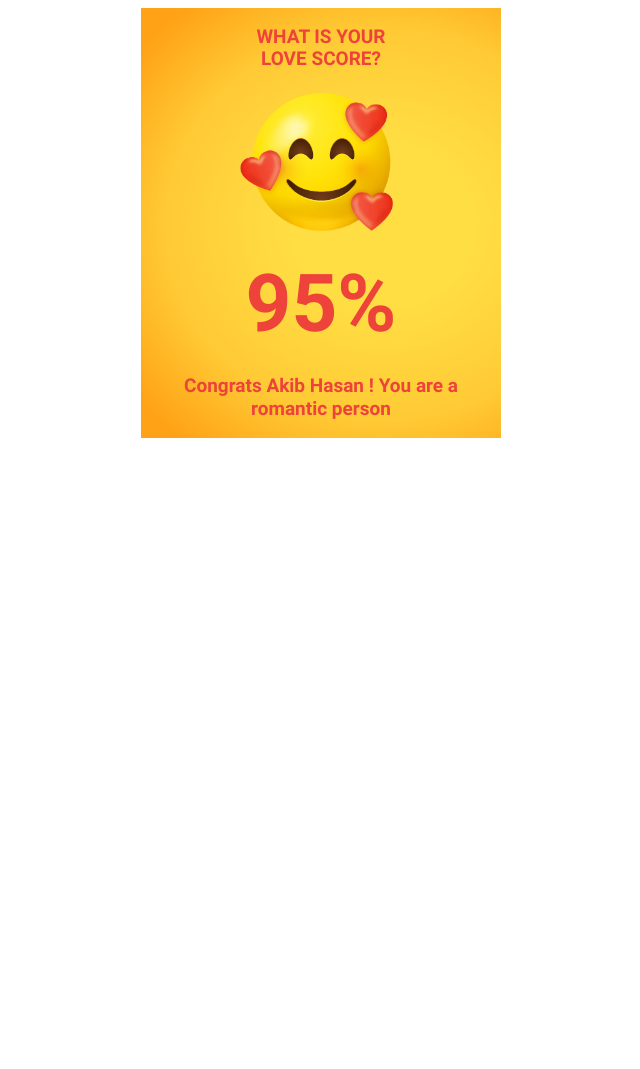
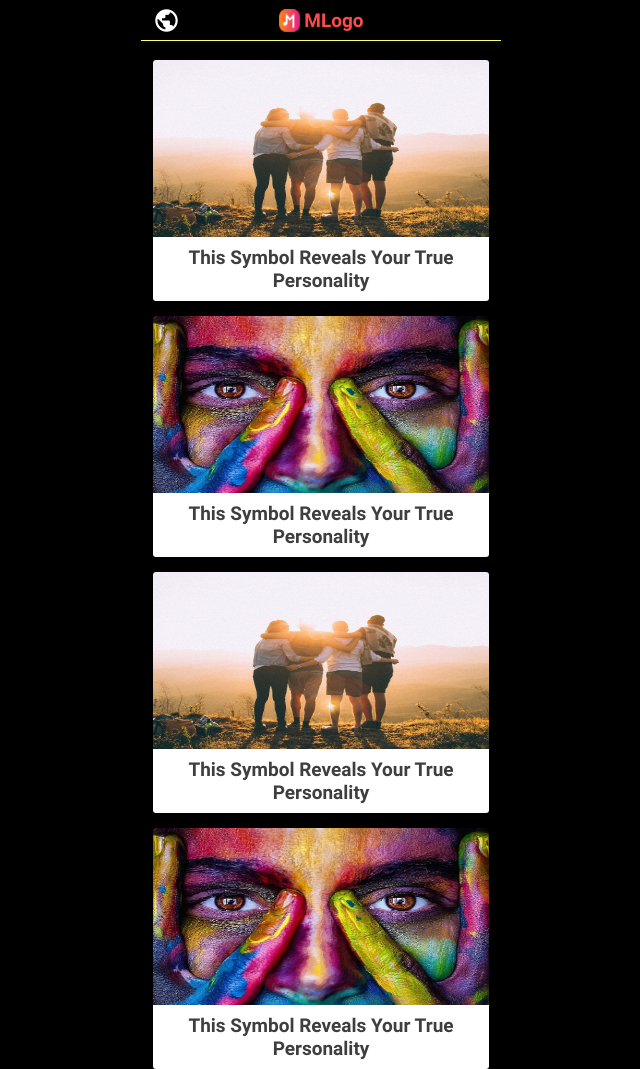
Before and after one commit to sazzad024/fb-app1, a plain HTML site: page index.html in a window 1280 px wide. Shown: the whole page, without its empty margins (319-959 px from the left). Before the commit the page ends 800 px from the top, so only its background shows below. Drawn offline with Linux system fonts and the light colour scheme.

Commit message:
facebook app interface

```diff
--- a/css/mystyle.css
+++ b/css/mystyle.css
@@ -16,7 +16,9 @@
     box-sizing: border-box;
 }
 body{
-    background-color: #FFFFFF;
+    background-color: #000000;
+    margin: 0;
+    padding: 0;
 }
 p{
     margin: 0;
@@ -27,6 +29,9 @@ p{
     display: flex;
     justify-content: center;
     align-items: center;
+}
+.basic-width{
+    width: 360px;
 }
 .main-box{
     width: 360px;
@@ -48,11 +53,15 @@ p{
     flex: 0 0 100%;
     text-align: center;
 }
+.emoji{
+    flex: 0 0 100%;
+    display: flex;
+    justify-content: center;
+}
 .emoji img{
     width: 153px;
     height: auto;
-    flex: 0 0 100%;
-    margin-right: 9px;
+    padding-right: 5px;
 }
 .top-header p{
     font-family: roboto-bold;
@@ -69,7 +78,82 @@ p{
     font-size: 19px;
     margin-bottom: 7px;
 }
+
+.logo-section{
+    width: 100%;
+    height: 41px;
+    border-bottom: 1px solid #ffff6a;
+    display: flex;
+    justify-content: center;
+    align-items: center;
+    position: relative;
+    margin-bottom: 4px;
+}
+.logo{
+    display: flex;
+    justify-items: center;
+    justify-content: center;
+}
+.logo img,
+.logo p{
+    display: inline-block;
+}
+.logo P{
+    color: #fb4c4c;
+    font-family: roboto-bold;
+    font-size: 19px;
+}
+.public-icon{
+    position: absolute;
+    left: 12px;
+    color: #FFFFFF;
+    font-size: 27px;
+}
+.app-item{
+    width: 100%;
+    display: flex;
+    justify-content: center;
+}
+.app-box{
+    width: 93.6111%;
+    height: 241px;
+    border-radius: 3px;
+    overflow: hidden;
+    margin-top: 15px;
+}
+.app-cover{
+    height: 177px;
+    width: 100%;
+}
+.app-cover img{
+    width: 100%;
+    height: 100%;
+}
+.app-name{
+    width: 100%;
+    height: 64px;
+    background-color: #FFFFFF;
+    padding-left: 5%;
+    padding-right: 5%;
+    text-align: center;
+    display: flex;
+    justify-content: center;
+    align-items: center;
+}
+.app-name p{
+    color: #3e3e3e;
+    display: inline-block;
+    font-family: roboto-bold;
+    font-size: 19px;
+    cursor: pointer;
+}
+
+
+
 @media all and (max-width: 360px){
+    .basic-width{
+        width: 100%;
+    }
     .main-box{
         width: 100%;
         padding: 0% 5% 0% 5%;
--- a/index.html
+++ b/index.html
@@ -3,14 +3,71 @@
 <head>
     <meta charset="UTF-8">
     <title>Document</title>
-    <meta name="description" content="Face book game">
+    <meta name="description" content="Facebook game">
     <meta name="keywords" content="HTML, CSS">
     <meta name="author" content="Md. Sazzad Hossain">
     <meta name="viewport" content="width=device-width, initial-scale=1.0">
+    <link href="https://fonts.googleapis.com/icon?family=Material+Icons" rel="stylesheet">
     <link rel="stylesheet" href="css/mystyle.css">
 </head>
 <body>
     <div class="container-box">
+        <div class="basic-width">
+            <!--logo-bar section-->
+            <div class="logo-section">
+                <div class="logo">
+                    <img src="images/logo.png" alt="">
+                    <p>&nbsp;MLogo</p>
+                </div>
+                <span class="public-icon material-icons">public</span>
+            </div>
+            <!--app item section-->
+            <div class="app-item">
+                <div class="app-box">
+                    <div class="app-cover">
+                        <img src="images/photo-1.jpg" alt="">
+                    </div>
+                    <div class="app-name">
+                        <p>This Symbol Reveals Your True Personality</p>
+                    </div>
+                </div>
+            </div>
+            <!--app item section-->
+            <div class="app-item">
+                <div class="app-box">
+                    <div class="app-cover">
+                        <img src="images/photo-2.jpg" alt="">
+                    </div>
+                    <div class="app-name">
+                        <p>This Symbol Reveals Your True Personality</p>
+                    </div>
+                </div>
+            </div>
+            <!--app item section-->
+            <div class="app-item">
+                <div class="app-box">
+                    <div class="app-cover">
+                        <img src="images/photo-1.jpg" alt="">
+                    </div>
+                    <div class="app-name">
+                        <p>This Symbol Reveals Your True Personality</p>
+                    </div>
+                </div>
+            </div>
+            <!--app item section-->
+            <div class="app-item">
+                <div class="app-box">
+                    <div class="app-cover">
+                        <img src="images/photo-2.jpg" alt="">
+                    </div>
+                    <div class="app-name">
+                        <p>This Symbol Reveals Your True Personality</p>
+                    </div>
+                </div>
+            </div>
+
+
+            <!--result section
             <div class="main-box">
                 <div class="top-header">
                     <p>WHAT IS YOUR<br>LOVE SCORE?</p>
@@ -24,6 +81,8 @@
                 <div class="comment">
                     <p>Congrats <span>Akib Hasan</span> ! You are a romantic person</p>
                 </div>
+            </div>-->
+
         </div>
     </div>
 </body>
```
Also changed, not shown: images/logo.png (added), images/photo-1.jpg (added), images/photo-2.jpg (added). Lines whose indentation alone changed are shown as unchanged.
